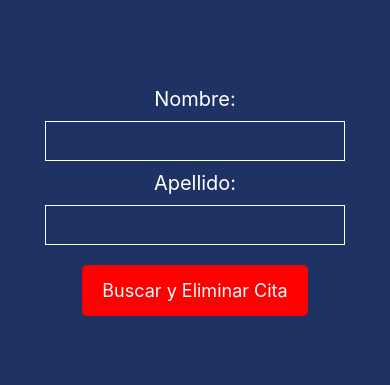
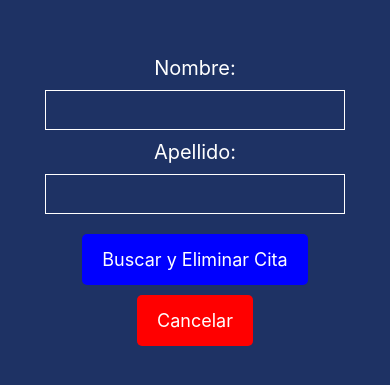
Before and after one commit to CaditosDeyes/Entradas_Cucei, a React Native app: screen /EliminarCita in a window 390 px wide. Shown: the part 221-606 px from the top of the page. Built offline with nearby package versions, Linux system fonts and the light colour scheme.

Commit message:
Eliminar implementado al 100, falta terminar de implementar el editar

```diff
--- a/CrearCita.js
+++ b/CrearCita.js
@@ -230,7 +230,7 @@ const styles = StyleSheet.create({
         borderRadius: 5, // Añadido para bordes redondeados
     },
     buttonCrearCita: {
-        backgroundColor: 'green',
+        backgroundColor: 'green', // Cambiado a azul
         paddingVertical: 15,
         paddingHorizontal: 20,
         marginTop: 10,
--- a/EditarCita.js
+++ b/EditarCita.js
@@ -16,6 +16,10 @@ export default class EliminarCita extends Component {
 
     handleApellidoChange = (text) => {
         this.setState({ apellido: text });
+    }
+
+    handleCancelar = () => {
+        this.props.navigation.goBack();
     }
 
     buscarCita = async () => {
@@ -70,6 +74,10 @@ export default class EliminarCita extends Component {
                 <TouchableOpacity onPress={this.buscarCita} style={styles.buttonBuscar}>
                     <Text style={styles.buttonText}>Buscar Cita</Text>
                 </TouchableOpacity>
+
+                <TouchableOpacity onPress={this.handleCancelar} style={styles.buttonCancelar}>
+                        <Text style={styles.buttonText}>Cancelar</Text>
+                </TouchableOpacity>
             </View>
         );
     }
@@ -111,4 +119,11 @@ const styles = StyleSheet.create({
         fontSize: 18,
         textAlign: 'center',
     },
+    buttonCancelar: {
+        backgroundColor: 'red',
+        paddingVertical: 15,
+        paddingHorizontal: 20,
+        marginTop: 10,
+        borderRadius: 5,
+    },
 });
--- a/EliminarCita.js
+++ b/EliminarCita.js
@@ -18,6 +18,10 @@ export default class EliminarCita extends Component {
         this.setState({ apellido: text });
     }
 
+    handleCancelar = () => {
+        this.props.navigation.goBack();
+    }
+
     buscarYEliminarCita = async () => {
         const { nombre, apellido } = this.state;
 
@@ -33,13 +37,13 @@ export default class EliminarCita extends Component {
             }).toString();
 
             const response = await fetch(`https://spousal-probabiliti.000webhostapp.com/buscar.php?${queryParams}`);
-            const data = await response.json(); // Cambiado a response.json()
+            const data = await response.json();
 
             if (data && data.nombre && data.apellido) {
-                // Se encontró la cita, preguntar si se desea eliminar
+                // Se encontró la cita, mostrar la información
                 Alert.alert(
-                    'Confirmar',
-                    '¿Deseas eliminar esta cita?',
+                    'Cita encontrada',
+                    `Nombre: ${data.nombre}\nApellido: ${data.apellido}\nMarca de Vehiculo: ${data.marcaCarro}\nPlacas de Vehiculo: ${data.placasCarro}\nColor de Vehiculo: ${data.colorCarro}\nHora de Visita: ${data.horaEntrada}\nDía de Visita: ${data.diaEntrada}\nPuerta: ${data.puertaEntrada}\nMódulo Dirigido: ${data.moduloVisita}`,
                     [
                         {
                             text: 'Cancelar',
@@ -47,7 +51,7 @@ export default class EliminarCita extends Component {
                         },
                         {
                             text: 'Eliminar',
-                            onPress: () => this.eliminarCita(),
+                            onPress: () => this.confirmarEliminarCita(),
                         },
                     ],
                     { cancelable: false }
@@ -59,6 +63,24 @@ export default class EliminarCita extends Component {
             console.error('Error de red:', error);
             Alert.alert('Error de red, por favor revisa tu conexión.');
         }
+    }
+
+    confirmarEliminarCita = () => {
+        Alert.alert(
+            'Confirmar Eliminación',
+            '¿Estás seguro de que deseas eliminar esta cita?',
+            [
+                {
+                    text: 'Cancelar',
+                    style: 'cancel',
+                },
+                {
+                    text: 'Eliminar',
+                    onPress: () => this.eliminarCita(),
+                },
+            ],
+            { cancelable: false }
+        );
     }
 
     eliminarCita = async () => {
@@ -104,6 +126,10 @@ export default class EliminarCita extends Component {
                 <TouchableOpacity onPress={this.buscarYEliminarCita} style={styles.buttonEliminar}>
                     <Text style={styles.buttonText}>Buscar y Eliminar Cita</Text>
                 </TouchableOpacity>
+
+                <TouchableOpacity onPress={this.handleCancelar} style={styles.buttonCancelar}>
+                    <Text style={styles.buttonText}>Cancelar</Text>
+                </TouchableOpacity>
             </View>
         );
     }
@@ -134,7 +160,7 @@ const styles = StyleSheet.create({
         color: 'white',
     },
     buttonEliminar: {
-        backgroundColor: 'red',
+        backgroundColor: 'blue', // Cambiado a azul
         paddingVertical: 15,
         paddingHorizontal: 20,
         marginTop: 10,
@@ -145,4 +171,11 @@ const styles = StyleSheet.create({
         fontSize: 18,
         textAlign: 'center',
     },
+    buttonCancelar: {
+        backgroundColor: 'red',
+        paddingVertical: 15,
+        paddingHorizontal: 20,
+        marginTop: 10,
+        borderRadius: 5,
+    },
 });
```
